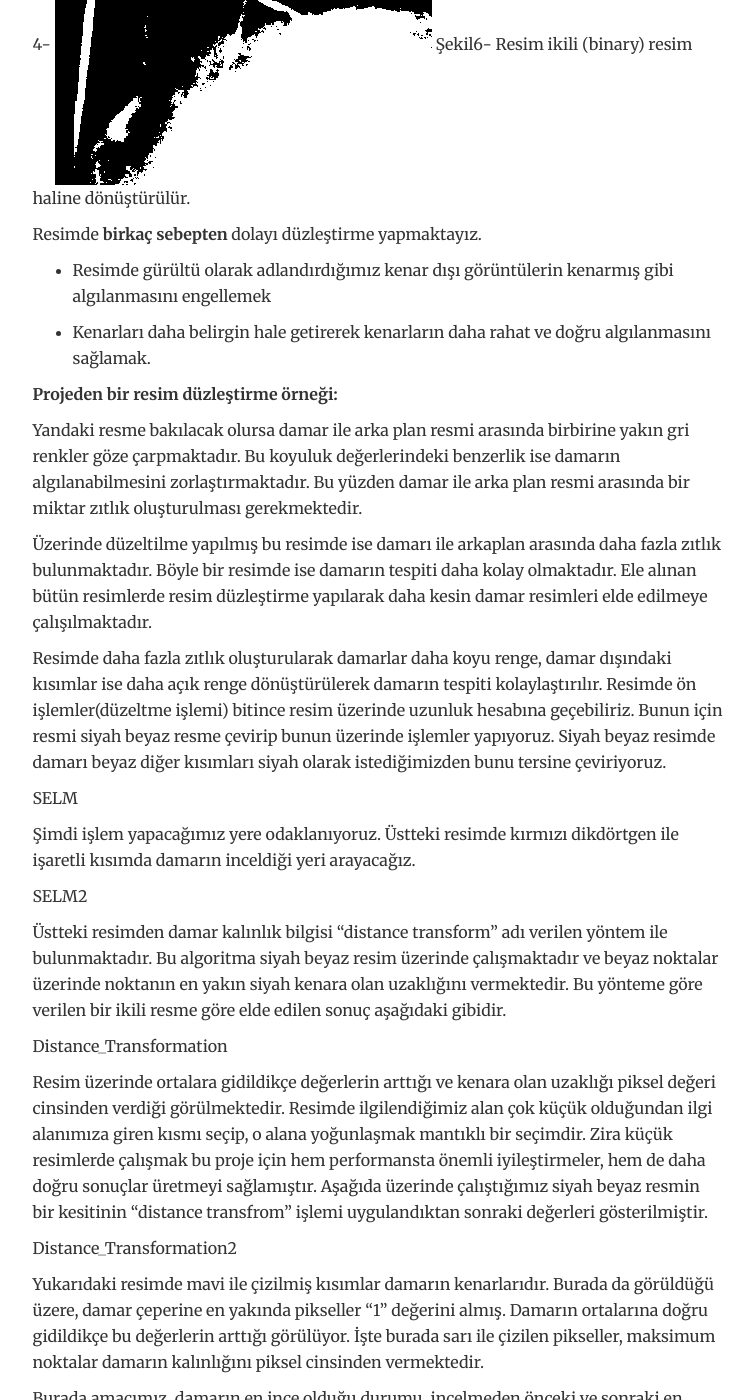
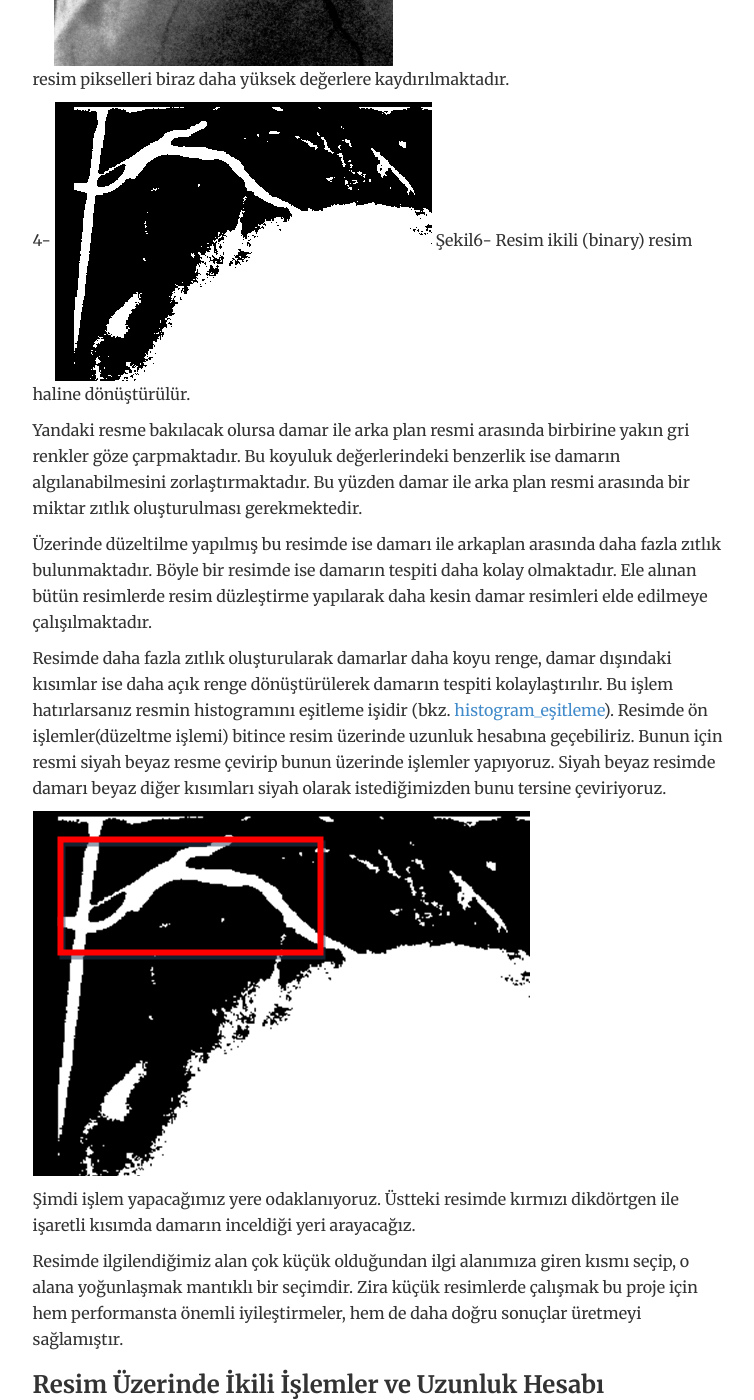
Before and after one commit to mehmetakifakkus/mehmetakifakkus.github.io, a Jekyll site: the page built from _posts/2010-11-23-bir-goruntu-isleme-projesi-anjio-operasyonu-icin-damar-kalinligi-tespit.md, in a window 1280 px wide and 1400 px high, scrolled down 3341 px. Shown: the whole window, without its empty margins (261-1015 px from the left). Built offline with Jekyll 4.4.1, drawn with Linux system fonts in a browser that asks for light colours; some of the changed text lies outside the part shown.

Commit message:
Yeni yazılar eklendi, düzenlemeler yapıldı

```diff
--- a/_posts/2010-11-23-bir-goruntu-isleme-projesi-anjio-operasyonu-icin-damar-kalinligi-tespit.md
+++ b/_posts/2010-11-23-bir-goruntu-isleme-projesi-anjio-operasyonu-icin-damar-kalinligi-tespit.md
@@ -54,45 +64,43 @@
 
 
 
-
-
-
-
-Resimde **birkaç sebepten** dolayı düzleştirme yapmaktayız.
-
-- Resimde gürültü olarak adlandırdığımız kenar dışı görüntülerin kenarmış gibi algılanmasını engellemek
-
-- Kenarları daha belirgin hale getirerek kenarların daha rahat ve doğru algılanmasını sağlamak.
-
-
-
-**Projeden bir resim düzleştirme örneği:**
-
 Yandaki resme bakılacak olursa damar ile arka plan resmi arasında birbirine yakın gri renkler göze çarpmaktadır. Bu koyuluk değerlerindeki benzerlik ise damarın algılanabilmesini zorlaştırmaktadır. Bu yüzden damar ile arka plan resmi arasında bir miktar zıtlık oluşturulması gerekmektedir.
 
 Üzerinde düzeltilme yapılmış bu resimde ise damarı ile arkaplan arasında daha fazla zıtlık bulunmaktadır. Böyle bir resimde ise damarın tespiti daha kolay olmaktadır. Ele alınan bütün resimlerde resim düzleştirme yapılarak daha kesin damar resimleri elde edilmeye çalışılmaktadır.
 
-Resimde daha fazla zıtlık oluşturularak damarlar daha koyu renge, damar dışındaki kısımlar ise daha açık renge dönüştürülerek damarın tespiti kolaylaştırılır. Resimde ön işlemler(düzeltme işlemi) bitince resim üzerinde uzunluk hesabına geçebiliriz. Bunun için resmi siyah beyaz resme çevirip bunun üzerinde işlemler yapıyoruz. Siyah beyaz resimde damarı beyaz diğer kısımları siyah olarak istediğimizden bunu tersine çeviriyoruz.
+Resimde daha fazla zıtlık oluşturularak damarlar daha koyu renge, damar dışındaki kısımlar ise daha açık renge dönüştürülerek damarın tespiti kolaylaştırılır. Bu işlem hatırlarsanız resmin histogramını eşitleme işidir (bkz. [histogram_eşitleme](https://mehmetakifakkus.github.io/2010/06/05/goruntu-islemeye-giris-goruntu-histogramini-esitleme.html)). Resimde ön işlemler(düzeltme işlemi) bitince resim üzerinde uzunluk hesabına geçebiliriz. Bunun için resmi siyah beyaz resme çevirip bunun üzerinde işlemler yapıyoruz. Siyah beyaz resimde damarı beyaz diğer kısımları siyah olarak istediğimizden bunu tersine çeviriyoruz.
 
-SELM
+![resim üzerinde ilgili alana odaklanır](https://github.com/mehmetakifakkus/mehmetakifakkus.github.io/blob/master/img/image_processing_images/damar_kalinligi_projesi/SEC%CC%A7I%CC%87LMI%CC%87S%CC%A7.PNG?raw=true)
 
 Şimdi işlem yapacağımız yere odaklanıyoruz. Üstteki resimde kırmızı dikdörtgen ile işaretli kısımda damarın inceldiği yeri arayacağız.
 
-SELM2
+Resimde ilgilendiğimiz alan çok küçük olduğundan ilgi alanımıza giren kısmı seçip, o alana yoğunlaşmak mantıklı bir seçimdir.  Zira küçük resimlerde çalışmak bu proje için hem performansta önemli iyileştirmeler, hem de daha doğru sonuçlar üretmeyi sağlamıştır.
+
+### Resim Üzerinde İkili İşlemler ve Uzunluk Hesabı
+
+![daha fazla odak](https://github.com/mehmetakifakkus/mehmetakifakkus.github.io/blob/master/img/image_processing_images/damar_kalinligi_projesi/SEC%CC%A7I%CC%87LMI%CC%87S%CC%A72.PNG?raw=true)
 
 Üstteki resimden damar kalınlık bilgisi “distance transform” adı verilen yöntem ile bulunmaktadır. Bu algoritma siyah beyaz resim üzerinde çalışmaktadır ve beyaz noktalar üzerinde noktanın en yakın siyah kenara olan uzaklığını vermektedir. Bu yönteme göre verilen bir ikili resme göre elde edilen sonuç aşağıdaki gibidir.
 
-Distance_Transformation
+### Uzaklık Çevrimi (Distance Transformation) Algoritması Nedir?
 
-Resim üzerinde ortalara gidildikçe değerlerin arttığı ve kenara olan uzaklığı piksel değeri cinsinden verdiği görülmektedir. Resimde ilgilendiğimiz alan çok küçük olduğundan ilgi alanımıza giren kısmı seçip, o alana yoğunlaşmak mantıklı bir seçimdir.  Zira küçük resimlerde çalışmak bu proje için hem performansta önemli iyileştirmeler, hem de daha doğru sonuçlar üretmeyi sağlamıştır. Aşağıda üzerinde çalıştığımız siyah beyaz resmin bir kesitinin “distance transfrom” işlemi uygulandıktan sonraki değerleri gösterilmiştir.
+![distance transform](https://github.com/mehmetakifakkus/mehmetakifakkus.github.io/blob/master/img/image_processing_images/damar_kalinligi_projesi/Distance_Transformation.gif?raw=true)
 
-Distance_Transformation2
+Bu algoritma temelde ikili resim üzerinde beyaza karşılık gelen ger bir pikselin en yakın kenara olan uzaklığını tamsayı/reel sayı cinsinden bulan bir algoritmadır. Yukarıdaki örnekte tamsayı cinsinden bulunmuştur.
+
+Resim üzerinde ortalara gidildikçe değerlerin arttığı ve kenara olan uzaklığı piksel değeri cinsinden verdiği görülmektedir. Resimde ilgilendiğimiz alan çok küçük olduğundan ilgi alanımıza giren kısmı seçip, o alana yoğunlaşmak mantıklı bir seçimdir.  Zira küçük resimlerde çalışmak bu proje için hem performansta önemli iyileştirmeler, hem de daha doğru sonuçlar üretmeyi sağlamıştır.
+
+Aşağıda üzerinde çalıştığımız siyah beyaz resmin bir kesitinin “distance transfrom” işlemi uygulandıktan sonraki değerleri gösterilmiştir.
+
+![Distance_Transformation](https://github.com/mehmetakifakkus/mehmetakifakkus.github.io/blob/master/img/image_processing_images/damar_kalinligi_projesi/Distance_Transformation2.PNG?raw=true)
+
+
 
 Yukarıdaki resimde mavi ile çizilmiş kısımlar damarın kenarlarıdır. Burada da görüldüğü üzere, damar çeperine en yakında pikseller “1” değerini almış. Damarın ortalarına doğru gidildikçe bu değerlerin arttığı görülüyor. İşte burada sarı ile çizilen pikseller, maksimum noktalar damarın kalınlığını piksel cinsinden vermektedir.
 
 Burada amacımız, damarın en ince olduğu durumu, incelmeden önceki ve sonraki en kalın yerin kalınlığını tespit etmek.
 
-uzunluk
+### Performans İyileştirmeleri
 
 Daha önce de bahsedildiği üzere büyük resimde çalışmak yerine kalınlığını hesaplamak istediğimiz damar ve onu kapsayacak şekilde biraz daha büyük bir çevrede çalışmak yeterlidir. Bu sebeple, tüm resim üzerinde çalışmak yerine, doktorun damar üzerine koyacağı bazı noktalar temel alınarak bir pencere belirlenir. Yandaki resimde de görüldüğü üzere kırmızı ile belirlenen pencere içinde çalışma yapmak bize yaklaşık 2 kata kadar varan bir oranda iyileştirme yapma imkânı sağlayacaktır.
 
```
Also changed, not shown: other parts of _posts/2010-11-23-bir-goruntu-isleme-projesi-anjio-operasyonu-icin-damar-kalinligi-tespit.md (+10 -0 lines).
